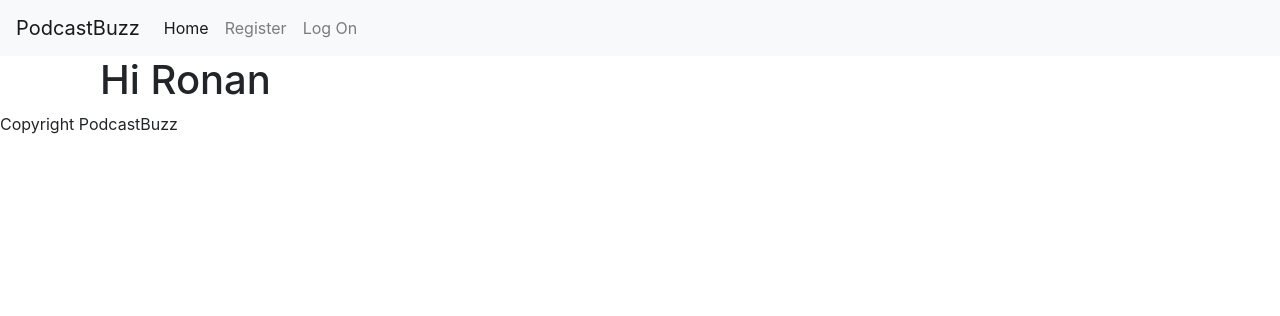
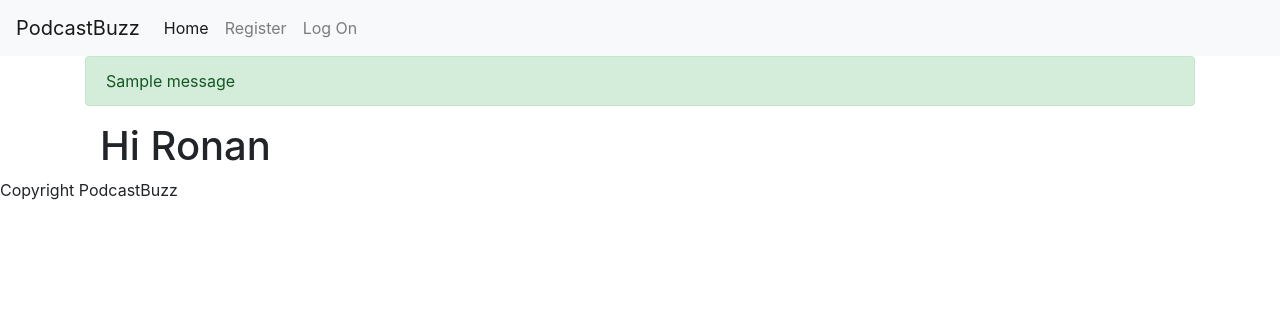
Before and after one commit to RonanMc99/podcast_buzz, a Flask app: page / in a window 1280 px wide. Shown: the top 316 px of the page. Run offline with Flask 2, Linux system fonts and the light colour scheme; one stand-in notice (Sample message) is shown; some libraries are stand-ins or nearby versions.

Commit message:
Added message area

```diff
--- a/podcastbuzz/templates/base.html
+++ b/podcastbuzz/templates/base.html
@@ -43,6 +43,19 @@
             </nav>
         </header>
         <!-- end header -->
+        <!-- message area -->
+        <div class="container">
+            {% with messages = get_flashed_messages(with_categories=true) %}
+                {% if messages %}
+                    {% for category, message in messages %}
+                        <div class="alert alert-{{category}}">
+                            {{message}}
+                        </div>
+                    {% endfor %}
+                {% endif %}
+            {% endwith %}
+        </div>
+        <!-- end message area -->
         <!-- main -->
         <main class="container" id="content" role="main">
             {% block content %}{% endblock %}
```
